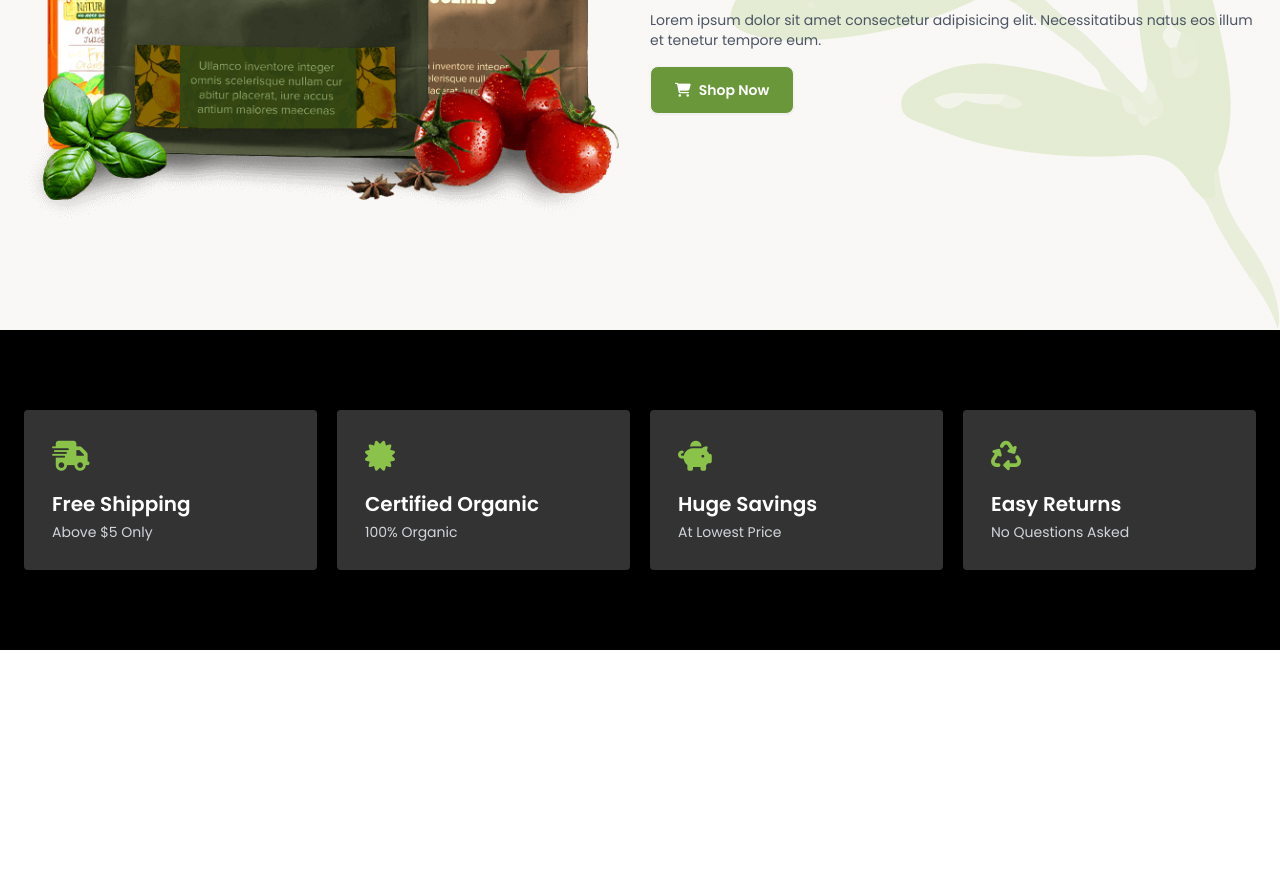
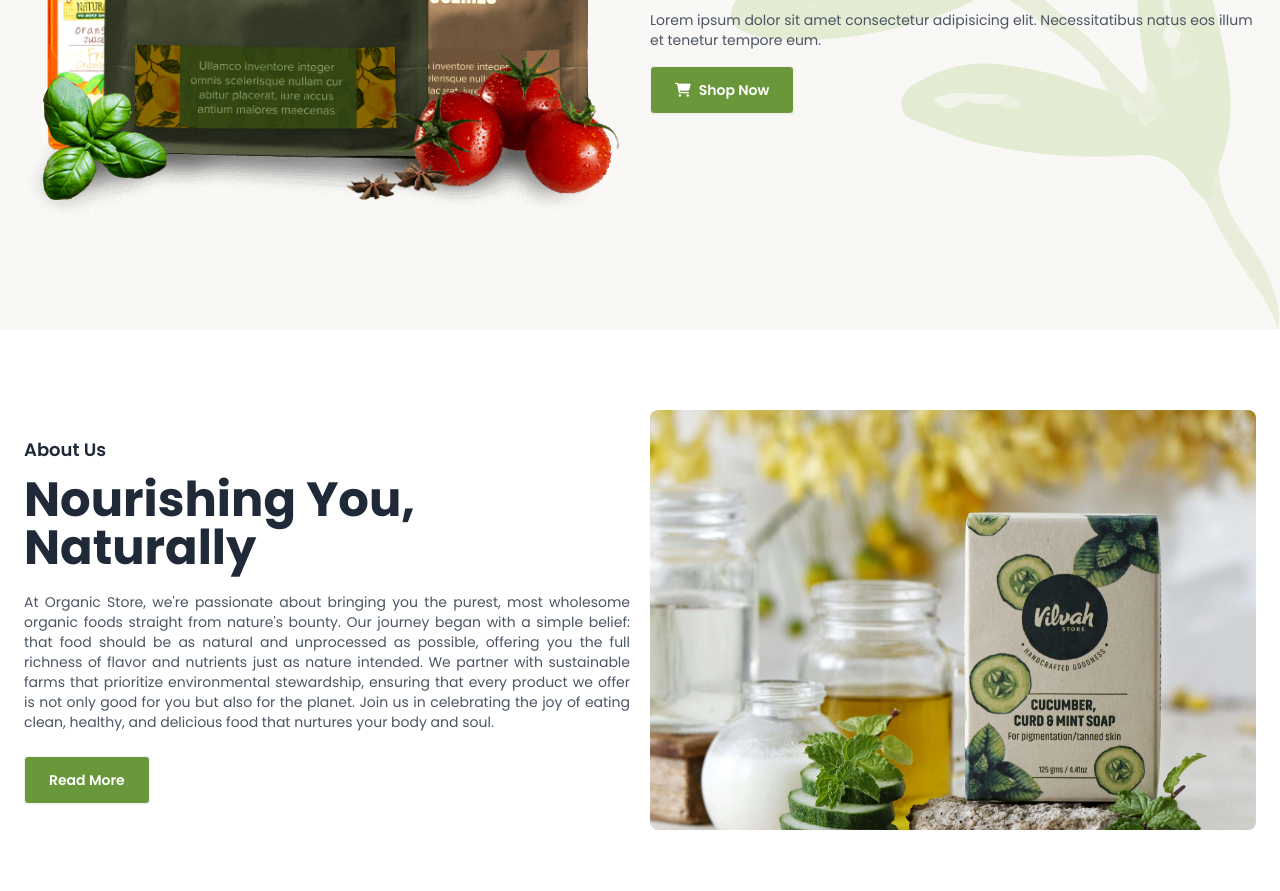
Before and after one commit to obidyhasan/Organic-Store, a plain HTML site: page index.html in a window 1280 px wide. Shown: the part 501-1392 px from the top of the page. Before the commit the page ends 1151 px from the top, so only its background shows below. Drawn offline with nearby package versions, Linux system fonts and the light colour scheme.

Commit message:
include About Section

```diff
--- a/index.html
+++ b/index.html
@@ -145,7 +145,7 @@
                 <h1 class="font-bold lg:text-6xl text-4xl leading-tight lg:leading-tight">Join The Organic Movement!</h1>
                 <p class="text-gray-600 text-sm">Lorem ipsum dolor sit amet consectetur adipisicing elit. Necessitatibus natus eos illum et tenetur tempore eum.</p>
                 <div>
-                    <button class="btn bg-primary-color text-white hover:bg-primary-light px-6"><i class="fa-solid fa-cart-shopping"></i>Shop Now</button>
+                    <button class="btn bg-primary-color text-white hover:bg-primary-light px-6 rounded"><i class="fa-solid fa-cart-shopping"></i>Shop Now</button>
                 </div>
             </div>
 
@@ -153,6 +153,26 @@
 
     </section>
 
+
+    <!-- About Section -->
+    <section class="max-w-7xl mx-auto px-6 py-20 flex gap-10 md:gap-5 items-center flex-col md:flex-row">
+
+        <div class="flex-1 text-center md:text-start">
+            <h5 class="text-lg font-semibold mb-3">About Us</h5>
+            <h1 class="md:text-5xl text-4xl font-bold ">Nourishing You, Naturally</h1>
+            <p class="text-gray-600 text-sm mt-5 text-justify">At Organic Store, we're passionate about bringing you the purest, most wholesome organic foods straight from nature's bounty. Our journey began with a simple belief: that food should be as natural and unprocessed as possible, offering you the full richness of flavor and nutrients just as nature intended. We partner with sustainable farms that prioritize environmental stewardship, ensuring that every product we offer is not only good for you but also for the planet. Join us in celebrating the joy of eating clean, healthy, and delicious food that nurtures your body and soul.</p>
+
+            <div>
+                <button class="btn bg-primary-color text-white hover:bg-primary-light px-6 rounded mt-6">Read More</button>
+            </div>
+
+        </div>
+
+        <div class="flex-1">
+            <img class="w-full h-[420px] object-cover rounded-lg" src="./images/about.jpg" alt="">
+        </div>
+
+    </section>
 
     <!-- Services Section -->
     <section class="bg-black">
```
